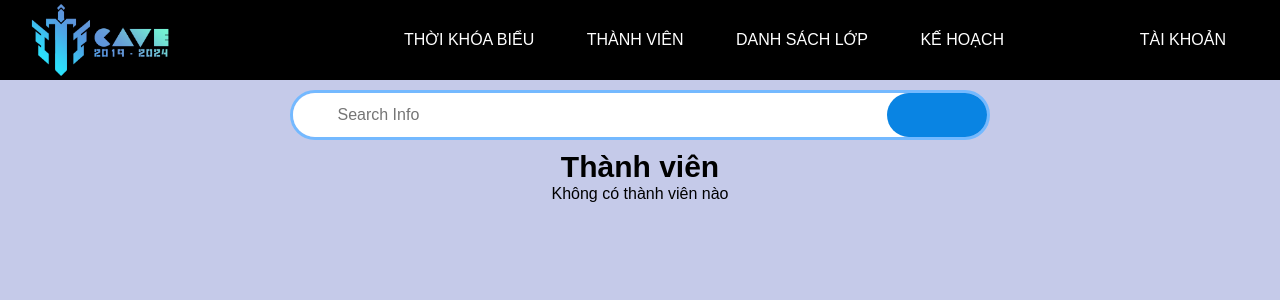
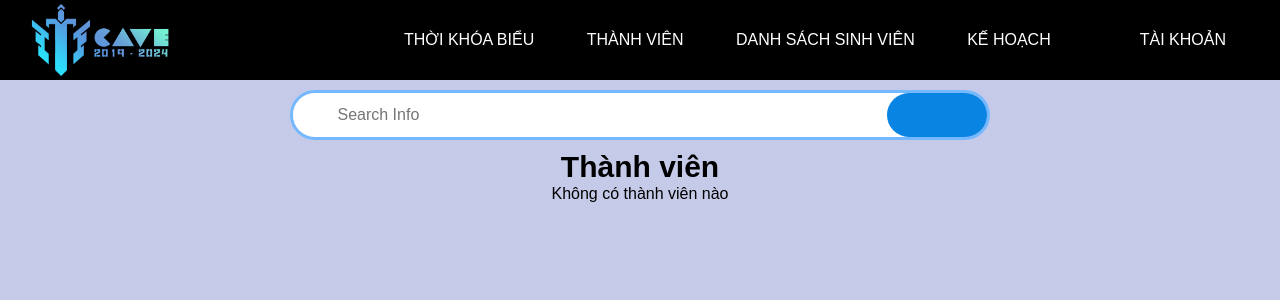
Before and after one commit to PhanNhatTanPK/BTCK, a PHP site: page /Header/ in a window 1280 px wide. Shown: the top 300 px of the page. Run offline with PHP 8.4, Linux system fonts and the light colour scheme; data that the repository does not hold is empty; some libraries are stand-ins or nearby versions.

Commit message:
Update Header1.php

```diff
--- a/Header1.php
+++ b/Header1.php
@@ -6,7 +6,7 @@
     <meta http-equiv="X-UA-Compatible" content="IE=edge">
     <meta name="viewport" content="width=devicqe-width, initial-scale=1.0">
     <title>Document</title>
-    <link rel="stylesheet" href="Css/header.css">
+    <link rel="stylesheet" href="CSS/header.css">
     <link rel="stylesheet" href="icon/themify-icons/themify-icons.css">
     <link rel="stylesheet" href="https://cdnjs.cloudflare.com/ajax/libs/font-awesome/5.15.1/css/all.min.css"/>
 </head>
@@ -34,10 +34,10 @@
             </ul>
         </li>
            <li>
-            <a href="">Danh sách lớp </a>
+            <a href="./listStudents.php">Danh sách sinh viên </a>
         </li>
            <li>
-            <a href="">Kế hoạch </a>
+            <a href="http://localhost/Header/plan.php">Kế hoạch </a>
             <ul class="subnav">
                 <li><a href="">Creat</a></li>
                 <li><a href="">Update</a></li>
@@ -50,8 +50,8 @@
                 <a href=""><i class="ti-user"></i>TÀI KHOẢN
             </a>
                 <ul class="subnav">
-                    <li><a href="http://localhost/Login.php">Đăng nhập</a></li>
-                    <li><a href="http://localhost/SignUp.php">Đăng ký</a></li>
+                    <li><a href="./login.php">Đăng nhập</a></li>
+                    <li><a href="./signUp.php">Đăng ký</a></li>
 
                 </ul>
             </li>
```
